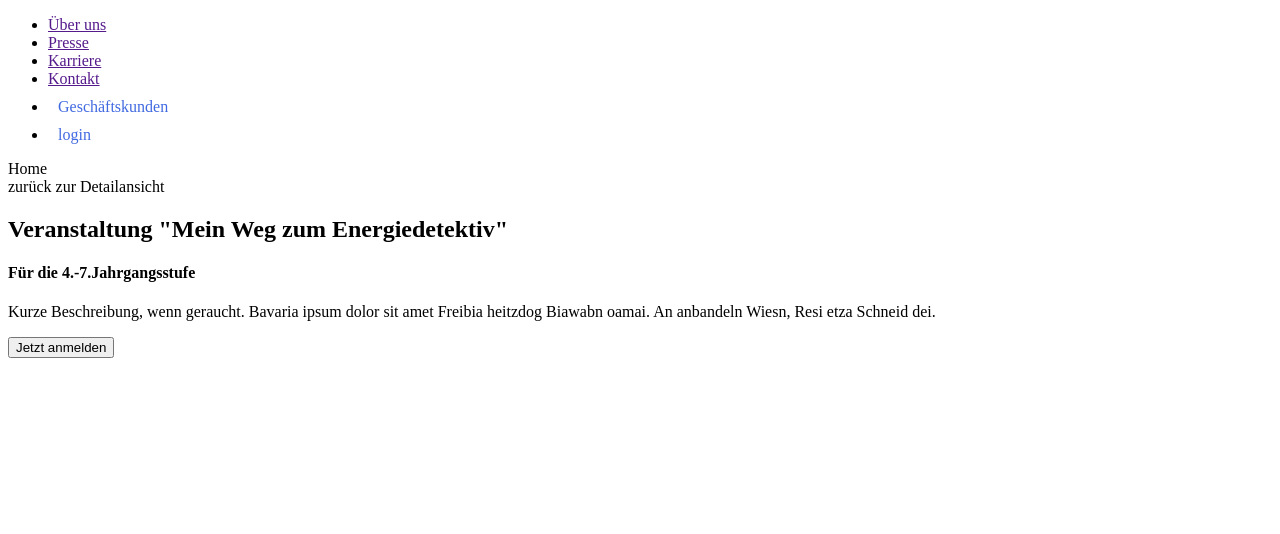
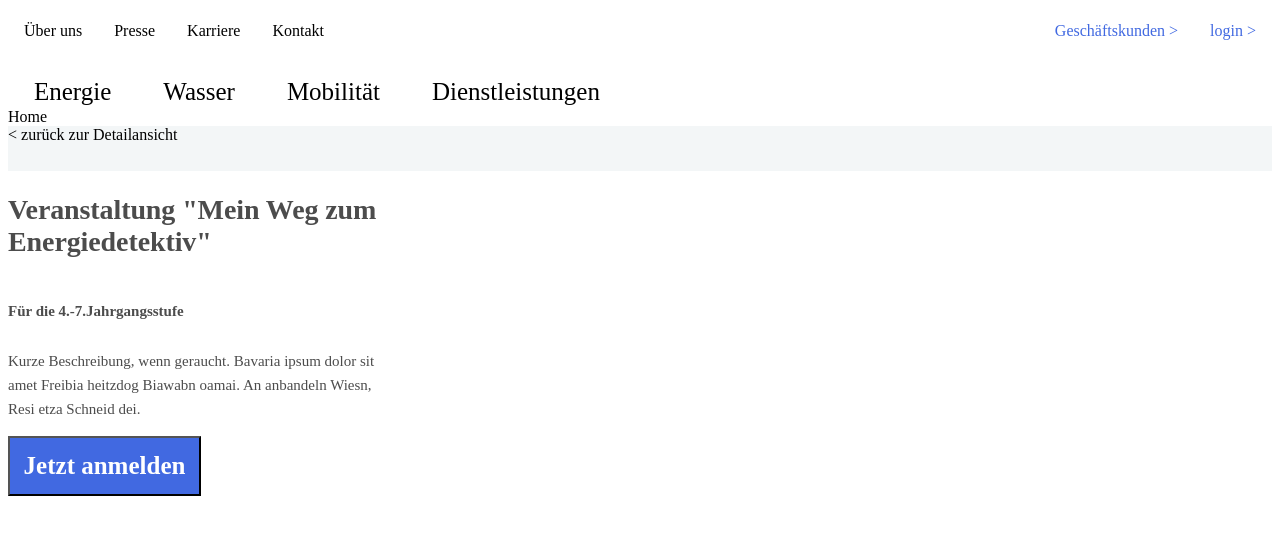
Before and after one commit to Sulsmar/angular-starter, an Angular app: page / in a window 1280 px wide. Shown: the top 534 px of the page. Built offline with nearby package versions, Linux system fonts and the light colour scheme.

Commit message:
Einige ravierende Änderungen, muss aber umgebaut werden mit Grid!

```diff
--- a/src/app/swa-header/swa-header.component.html
+++ b/src/app/swa-header/swa-header.component.html
@@ -1,12 +1,18 @@
 <header>
   <nav>
     <ul>
-      <li class="nav-top-lef"><a href= "">Über uns</a></li>
-      <li class="nav-top-lef"><a href="">Presse</a></li>
-      <li class="nav-top-lef"><a href="">Karriere</a></li>
-      <li class="nav-top-lef"><a href="">Kontakt</a></li>
-      <li class="nav-top-right"><a href="">Geschäftskunden</a></li>
-      <li class="nav-top-right"><a href="">login</a></li>
+      <li class="nav-top-left"><a href= "">Über uns</a></li>
+      <li class="nav-top-left"><a href="">Presse</a></li>
+      <li class="nav-top-left"><a href="">Karriere</a></li>
+      <li class="nav-top-left"><a href="">Kontakt</a></li>
+      <li class="nav-top-right"><a href="">login ></a></li>
+      <li class="nav-top-right"><a href="">Geschäftskunden ></a></li>
+    </ul>
+    <ul>
+      <li class="nav-bottom"><a href="">Energie</a></li>
+      <li class="nav-bottom"><a href="">Wasser</a></li>
+      <li class="nav-bottom"><a href="">Mobilität</a></li>
+      <li class="nav-bottom"><a href="">Dienstleistungen</a></li>
     </ul>
   </nav>
 </header>
--- a/src/app/swa-header/swa-header.component.scss
+++ b/src/app/swa-header/swa-header.component.scss
@@ -5,64 +5,47 @@ $red : red;
 $lightGray : #f3f6f7;
 $darkGray: #e4e8e9;
 
-
-
-.nav-top-left li {
-    float: left;
-    list-style-type: none;
-    margin: 0px;
-    padding: 0;
-    height: 30px;
-    width: 320px;
+header {
+    width: 100%;
+    height: 100px;
 }
 
-.nav-top-left a {
+ul {
+    list-style-type: none;
+    margin: 0;
+    padding: 0;
+    overflow: hidden;
+  }
+
+  li {
+    float: left;
+  }
+
+  li a {
     display: block;
     color: $black;
+    text-align: center;
+    padding: 14px 16px;
     text-decoration: none;
-    margin: 10px;
-    float: left;
-    list-style-type: none;
-    margin: 0px;
-    padding: 0;
-    height: 30px;
-    width: 320px;
+  }
+
+.nav-top-right {
+    float: right;
+}
+
+.nav-top-right a {
+    color: $blue;
 }
 
 
-
-.nav-top-right li {
-    float: right;
-    list-style-type: none;
-    margin: 0;
-    padding: 0;
-    height: 30px;
-    width: 160px;
-}
-
-.nav-top-right a {
-    display: block;
-    color: $blue;
-    text-decoration: none;
-    margin: 10px;
-
-}
-
-
-#nav-bottom {
-    list-style-type: none;
-    margin: 0;
-    padding: 0;
-    width: 100%;
-}
-
-#nav-bottom li {
+.nav-bottom li {
     float: left;
 }
 
-#nav-bottom a {
+.nav-bottom a {
     display: block;
-    color: $blue;
+    color: $blue$darkGray;
     text-decoration: none;
     margin: 10px;
+    font-size: 25px;
 }
--- a/src/app/swa-register-page/swa-register-page.component.html
+++ b/src/app/swa-register-page/swa-register-page.component.html
@@ -1,5 +1,5 @@
 <div id="Home-Block">Home</div>
-<div id="zurueck-zur-Detailansicht">zurück zur Detailansicht</div>
+<div id="zurueck-zur-Detailansicht">< zurück zur Detailansicht</div>
 <h2 id="ueberschrift-Veranstaltung">Veranstaltung "Mein Weg zum Energiedetektiv"</h2>
 <h4 id="ueberschrift-Altersstufe">Für die 4.-7.Jahrgangsstufe</h4>
 <p id="beschreibung">
--- a/src/app/swa-register-page/swa-register-page.component.scss
+++ b/src/app/swa-register-page/swa-register-page.component.scss
@@ -0,0 +1,75 @@
+$blue : #4169e1;
+$black : #000;
+$white : #fff;
+$red : red;
+$lightGray : #f3f6f7;
+$darkGray: #4c4c4c;
+
+#home-Block {
+    width: 100%;
+    height: 45px;
+    padding: 0;
+    margin: 0;
+    color: $lightGray;
+    background-color: $white;
+
+}
+
+#zurueck-zur-Detailansicht {
+    width: 100%;
+    height: 45px;
+    background-color: $lightGray;
+}
+
+#ueberschrift-Veranstaltung {
+    width: 401px;
+    height: 76px;
+    font-family: NunitoSans;
+    font-size: 28px;
+    font-weight: bold;
+    font-style: normal;
+    font-stretch: normal;
+    line-height: normal;
+    letter-spacing: -0.1px;
+    color: $darkGray;
+}
+
+#ueberschrift-Altersstufe {
+    width: 196px;
+    height: 36px;
+    font-family: NunitoSans;
+    font-size: 15px;
+    font-weight: 600;
+    font-style: normal;
+    font-stretch: normal;
+    line-height: 2.4;
+    letter-spacing: 0px;
+    color: $darkGray;
+}
+
+#beschreibung {
+    width: 370px;
+    height: 72px;
+    font-family: NunitoSans;
+    font-size: 15px;
+    font-weight: normal;
+    font-style: normal;
+    font-stretch: normal;
+    line-height: 1.6;
+    letter-spacing: 0px;
+    color: #4c4c4c;
+}
+
+#jetzt-anmelden {
+    width: 193px;
+    height: 60px;
+    font-family: NunitoSans;
+    font-size: 25px;
+    font-weight: bold;
+    font-style: normal;
+    font-stretch: normal;
+    line-height: normal;
+    letter-spacing: 0px;
+    color: $white;
+    background-color: $blue;
+}
--- a/src/app/swa-register-page/swa-register-page.component.ts
+++ b/src/app/swa-register-page/swa-register-page.component.ts
@@ -1,5 +1,5 @@
 import { Component, OnInit } from '@angular/core';
-//import { swa-register-form } from './swa-register-form/swa-register-form.html';
+//import { swa-register-form } from './swa-register-form';
 
 @Component({
   selector: 'swa-register-page',
```
